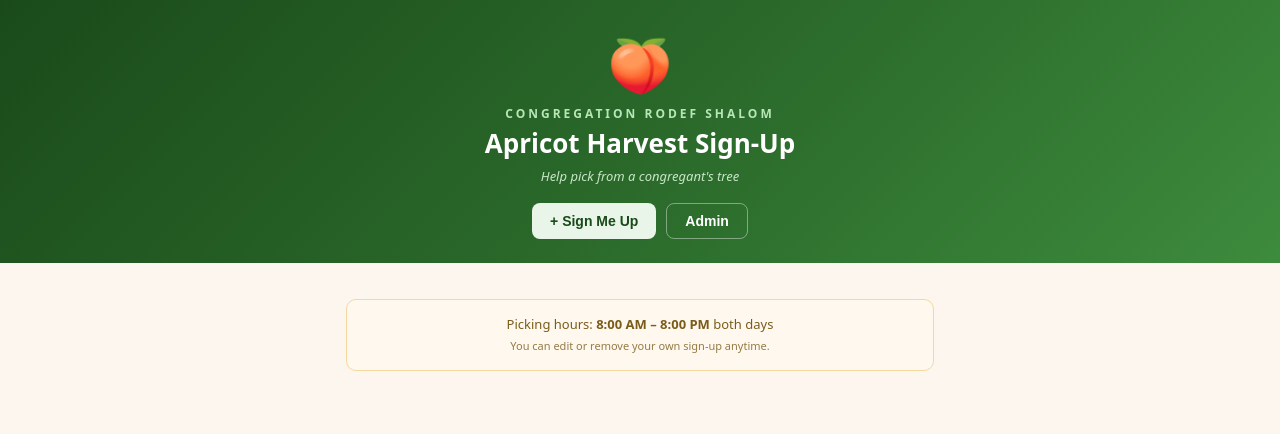
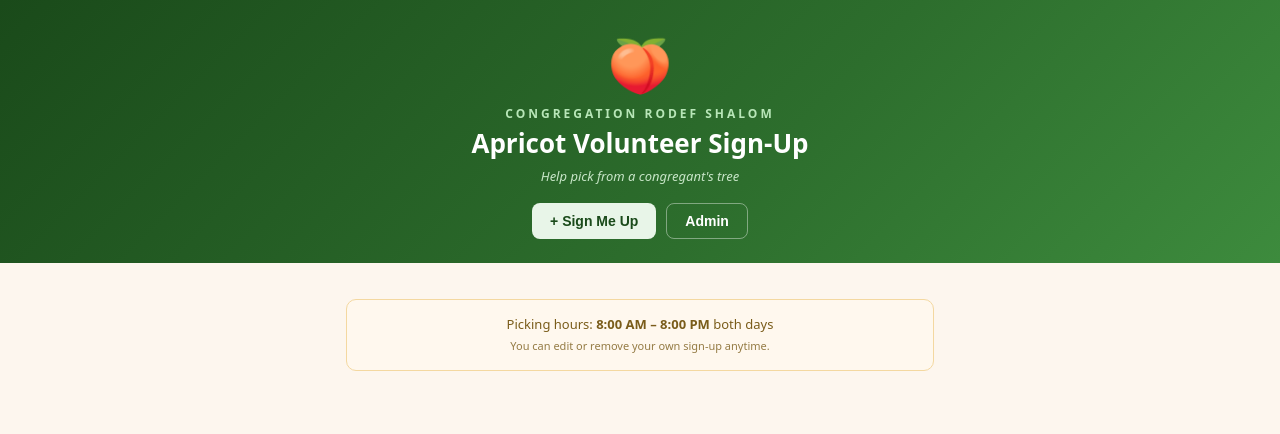
Before and after one commit to samurai-vershlugan/Apricot-Picking, a plain HTML site: page index.html in a window 1280 px wide. Drawn offline with nearby package versions, Linux system fonts and the light colour scheme; no server answers.

Commit message:
Change Harvest to Volunteer

```diff
--- a/index.html
+++ b/index.html
@@ -3,7 +3,7 @@
 <head>
   <meta charset="UTF-8" />
   <meta name="viewport" content="width=device-width, initial-scale=1.0" />
-  <title>Apricot Harvest Sign-Up | Congregation Rodef Shalom</title>
+  <title>Apricot Volunteer Sign-Up | Congregation Rodef Shalom</title>
   <script src="https://cdn.jsdelivr.net/npm/@supabase/supabase-js@2"></script>
   <style>
     * { box-sizing: border-box; margin: 0; padding: 0; }
@@ -81,7 +81,7 @@
 <div class="header">
   <div class="header-icon">&#127825;</div>
   <div class="header-sub">Congregation Rodef Shalom</div>
-  <h1>Apricot Harvest Sign-Up</h1>
+  <h1>Apricot Volunteer Sign-Up</h1>
   <p>Help pick from a congregant&#39;s tree</p>
   <div class="header-btns">
     <button class="btn-primary" onclick="showView('add')">+ Sign Me Up</button>
```
